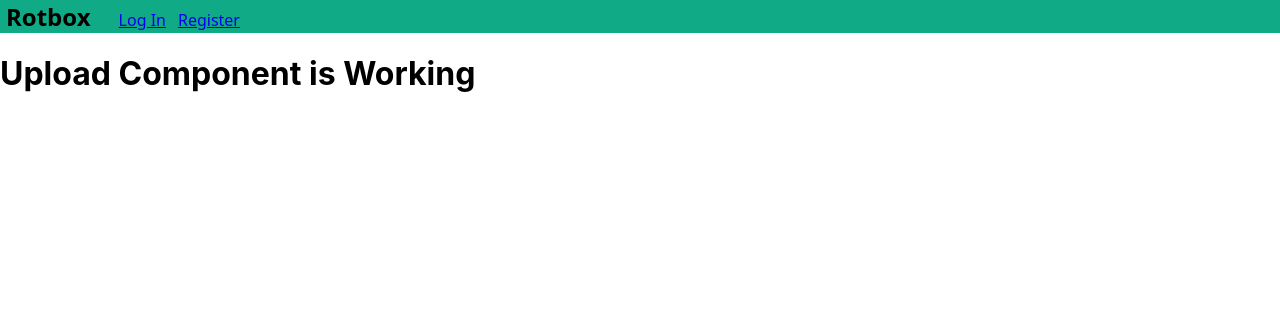
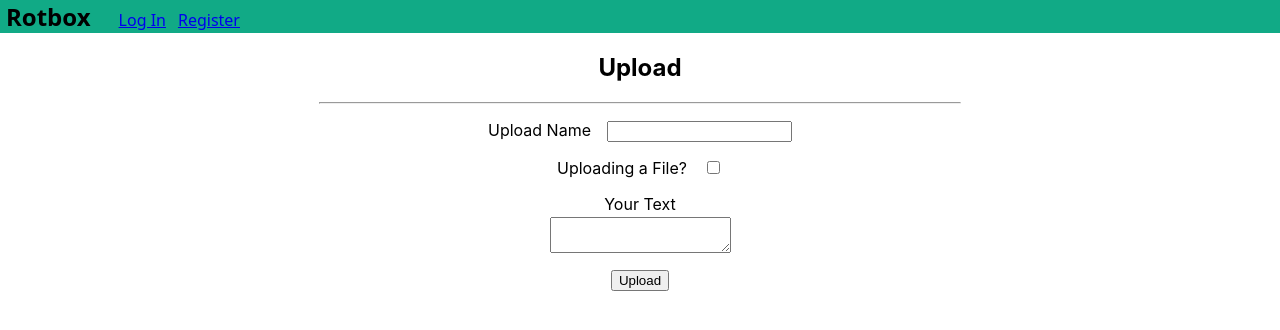
Before and after one commit to christianbnvdz/rotbox-react, a React (Create React App) app: page /upload in a window 1280 px wide. Shown: the top 330 px of the page. Built offline with nearby package versions, Linux system fonts and the light colour scheme; no server answers.

Commit message:
feat: allow users to upload files via form
Implement a form that allows users to upload files to the api. Add some
css to make it look somewhat decent.

```diff
--- a/src/css/Forms.module.css
+++ b/src/css/Forms.module.css
@@ -2,8 +2,16 @@
   text-align: center;
 }
 
+.rule {
+  width: 50%;
+}
+
 .msg {
   margin: 0em;
+  text-align: center;
+}
+
+.msg_bottom {
   text-align: center;
 }
 
@@ -23,6 +31,19 @@
   margin-top: 1em;
 }
 
+.form_item > .block_label {
+  display: block;
+  margin-right: 0em;
+}
+
 .form_item > label {
   margin-right: 1em;
 }
+
+.form_item > textarea {
+  margin-top: 0.25em;
+}
+
+.file_select {
+  margin-top: 0.75em;
+}
--- a/src/routes/Upload.js
+++ b/src/routes/Upload.js
@@ -1,9 +1,79 @@
-import React from 'react';
+import React, { useState } from 'react';
 
-function Files() {
+import RotboxAPI from '../services/api';
+import FormsCSS from '../css/Forms.module.css';
+
+function Upload() {
+  const [upload, setUploadValues] = useState({ name: '', isFile: false, content: '', file: null });
+  const [msg, setMsg] = useState('');
+
+  function updateUploadValues(event) {
+    switch (event.target.id) {
+      case 'name':
+        setUploadValues({ ...upload, name: event.target.value });
+        break;
+      case 'fileType':
+        (event.target.checked) ? // are we uploading a file?
+        setUploadValues({ ...upload, isFile: true, content: '' }) :
+        setUploadValues({ ...upload, isFile: false, file: null });
+        console.log(upload);
+        break;
+      case 'textbox':
+        setUploadValues({ ...upload, content: event.target.value });
+        break;
+      case 'fileSelect':
+        setUploadValues({ ...upload, file: event.target.files[0] });
+        break;
+      default:
+        console.log('An error occured.');
+    }
+  }
+
+  function uploadFile() {
+    const form = new FormData();
+    form.append('name', upload.name);
+    form.append('isFile', upload.isFile.toString());
+    form.append('content', (upload.isFile) ? upload.file : upload.content);
+
+    (RotboxAPI.uploadFile(form)).then((response) => {
+      setUploadValues({ name: '', isFile: false, content: '', file: null });
+      setMsg('File Upload Successful!');
+    }).catch((response) => {
+      setMsg(response.response.data);
+    });
+  }
+
   return (
-    <h1>Upload Component is Working</h1>
+    <section>
+      <h2 className={FormsCSS.title}>Upload</h2>
+      <hr className={FormsCSS.rule} />
+      <form className={FormsCSS.form}>
+        <div className={FormsCSS.form_item}>
+          <label htmlFor="name">Upload Name</label>
+          <input value={upload.name} onChange={updateUploadValues} type="text" id="name" name="name" required />
+        </div>
+        <div className={FormsCSS.form_item}>
+          <label htmlFor="fileType">Uploading a File?</label>
+          <input checked={upload.isFile} onChange={updateUploadValues} type="checkbox" id="fileType" name="isFile" required />
+        </div>
+        <div className={FormsCSS.form_item}>
+          {
+            (upload.isFile) ?
+             <>
+              <label className={FormsCSS.block_label} htmlFor="fileSelect">Choose a File</label>
+              <input className={FormsCSS.file_select} type="file" onChange={updateUploadValues} id="fileSelect" name="content" required />
+             </> :
+             <>
+              <label className={FormsCSS.block_label} htmlFor="textbox">Your Text</label>
+              <textarea value={upload.content} onChange={updateUploadValues} id="textbox" name="content" required></textarea>
+             </>
+          }
+        </div>
+        <button className={FormsCSS.form_item} onClick={uploadFile} type="button">Upload</button>
+      </form>
+      <p className={FormsCSS.msg_bottom}>{msg}</p>
+    </section>
   );
 }
 
-export default Files;
+export default Upload;
--- a/src/services/api.js
+++ b/src/services/api.js
@@ -51,10 +51,20 @@ function downloadFile(fileId) {
   }));
 }
 
+function uploadFile(form) {
+  return (Axios({
+    method: 'post',
+    url: constructGetFilesUrl(),
+    data: form,
+    headers: { ...generateHeaders(), "Content-Type": "multipart/form-data" },
+  }));
+}
+
 export default {
   login,
   register,
   authenticateToken,
   getFiles,
   downloadFile,
+  uploadFile,
 };
```
